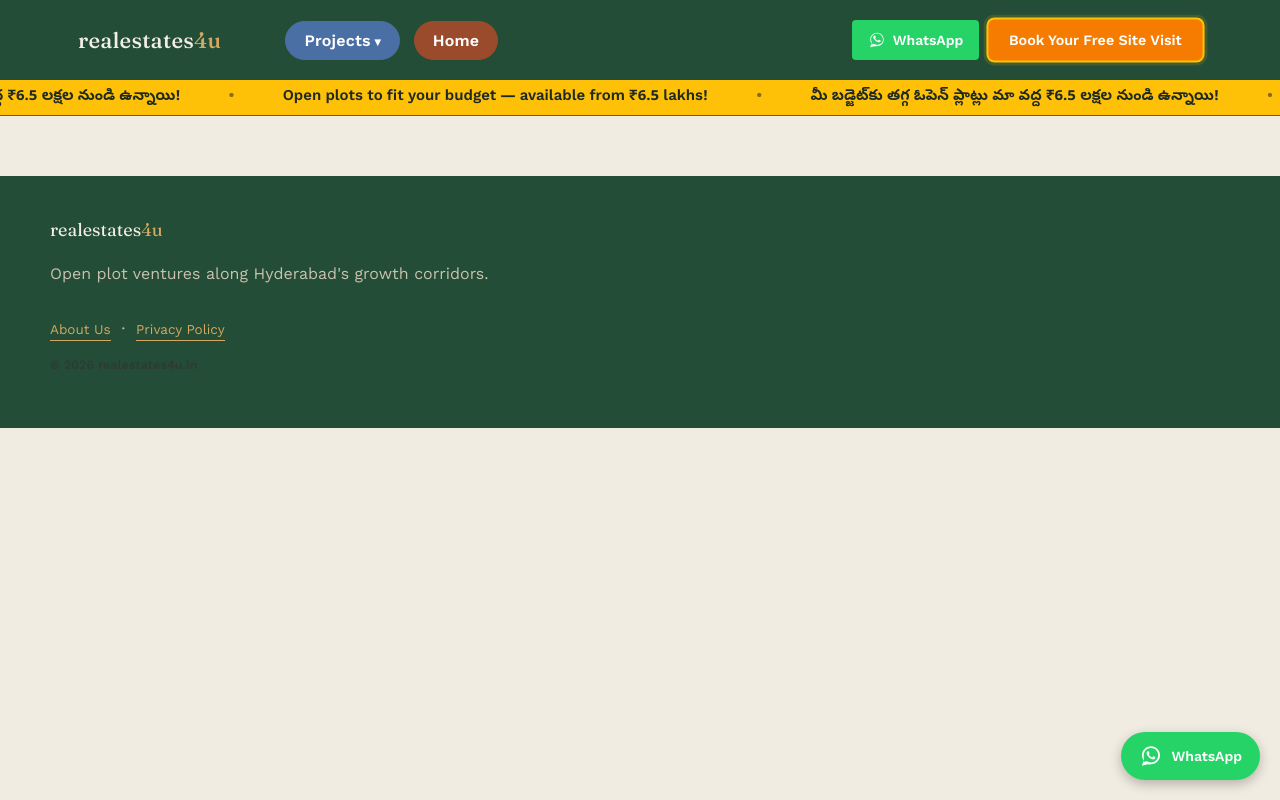
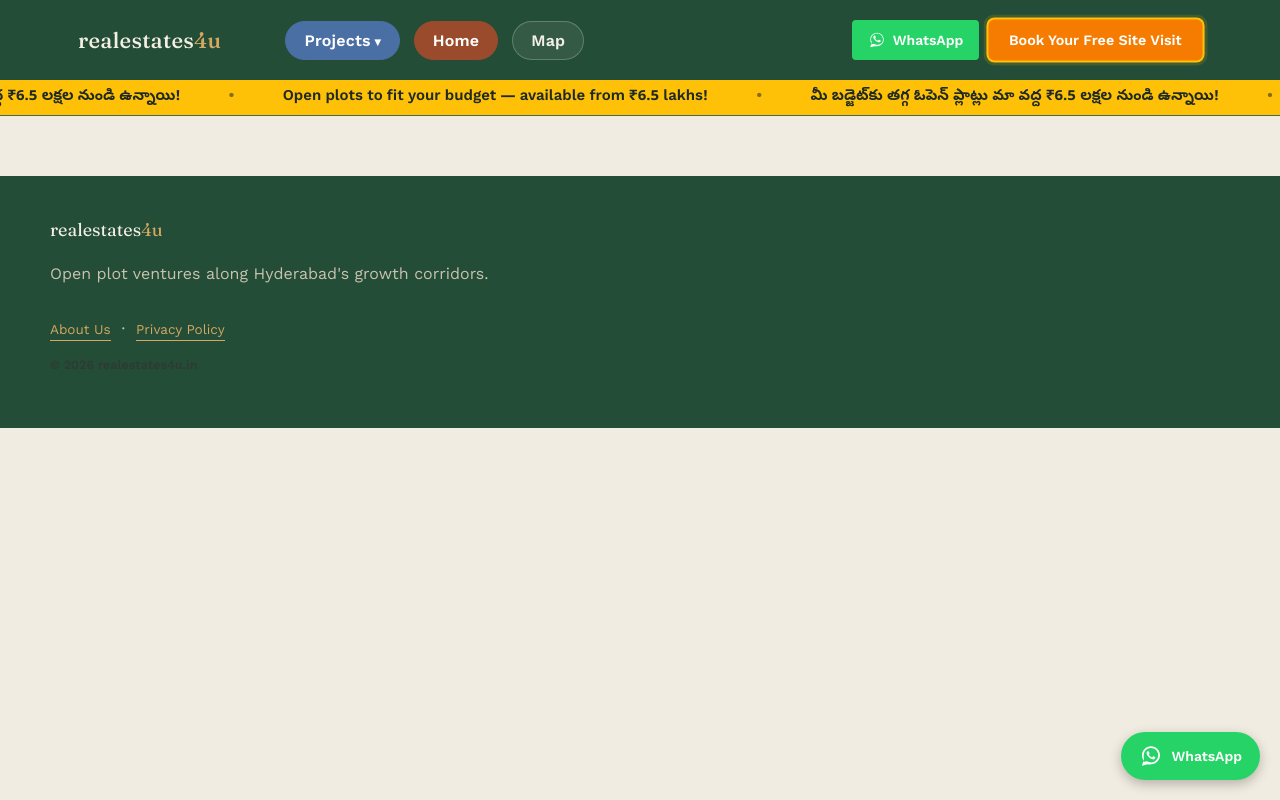
Before and after one commit to bkhemalatha1988/realestates4u-website, a plain HTML site: page index.html in a window 1280 px wide. Drawn offline with nearby package versions, Linux system fonts and the light colour scheme; no server answers.

Commit message:
Update index.html

```diff
--- a/index.html
+++ b/index.html
@@ -66,6 +66,7 @@ src="https://www.facebook.com/tr?id=1452487213303598&ev=PageView&noscript=1"
         </div>
       </div>
       <a href="#/" class="nav-item">Home</a>
+      <a href="map.html" class="nav-item">Map</a>
     </nav>
     <button class="nav-toggle" id="nav-toggle" aria-label="Open menu" aria-expanded="false">
       <span></span><span></span><span></span>
```
